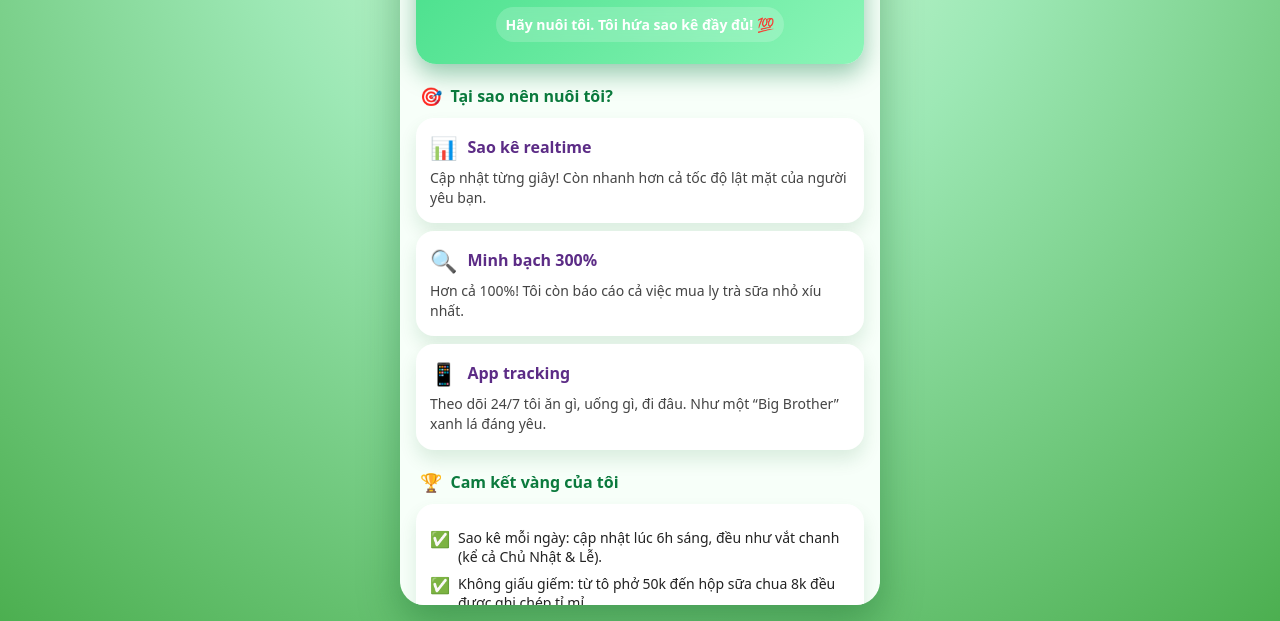
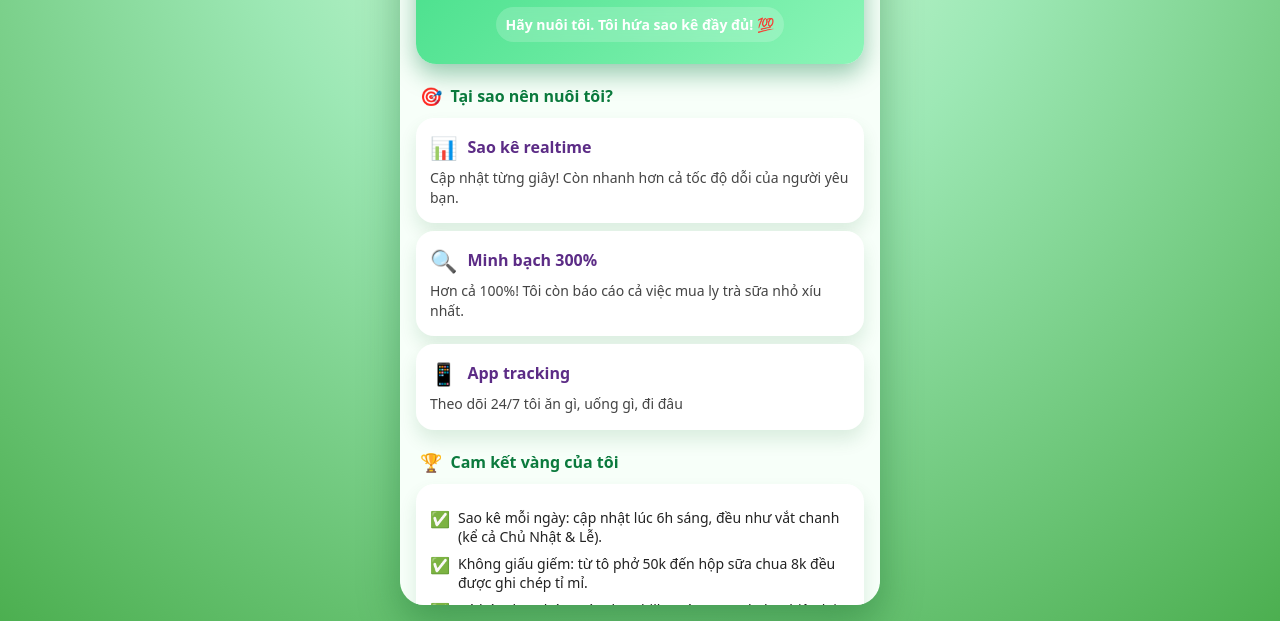
Before and after one commit to NgocBinhSTEM/Nuoi_toi, a plain HTML site: page index.html in a window 1280 px wide. Shown: the part 179-800 px from the top of the page. Drawn offline with Linux system fonts and the light colour scheme.

Commit message:
Update index.html

```diff
--- a/index.html
+++ b/index.html
@@ -410,7 +410,7 @@
           <div class="card-title" id="realtime-title">Sao kê realtime</div>
         </div>
         <p class="card-text" id="realtime-text">
-          Cập nhật từng giây! Còn nhanh hơn cả tốc độ lật mặt của người yêu bạn.
+          Cập nhật từng giây! Còn nhanh hơn cả tốc độ dỗi của người yêu bạn.
         </p>
       </div>
 
@@ -430,7 +430,7 @@
           <div class="card-title" id="app-track-title">App tracking</div>
         </div>
         <p class="card-text" id="app-track-text">
-          Theo dõi 24/7 tôi ăn gì, uống gì, đi đâu. Như một “Big Brother” xanh lá đáng yêu.
+          Theo dõi 24/7 tôi ăn gì, uống gì, đi đâu.
         </p>
       </div>
 
@@ -599,13 +599,13 @@
         "why-title": "Tại sao nên nuôi tôi?",
         "realtime-title": "Sao kê realtime",
         "realtime-text":
-          "Cập nhật từng giây! Còn nhanh hơn cả tốc độ lật mặt của người yêu bạn.",
+          "Cập nhật từng giây! Còn nhanh hơn cả tốc độ dỗi của người yêu bạn.",
         "transparent-title": "Minh bạch 300%",
         "transparent-text":
           "Hơn cả 100%! Tôi còn báo cáo cả việc mua ly trà sữa nhỏ xíu nhất.",
         "app-track-title": "App tracking",
         "app-track-text":
-          "Theo dõi 24/7 tôi ăn gì, uống gì, đi đâu. Như một “Big Brother” xanh lá đáng yêu.",
+          "Theo dõi 24/7 tôi ăn gì, uống gì, đi đâu",
         "commit-title": "Cam kết vàng của tôi",
         "commit-1":
           "Sao kê mỗi ngày: cập nhật lúc 6h sáng, đều như vắt chanh (kể cả Chủ Nhật & Lễ).",
@@ -652,7 +652,7 @@
           "More than 100%! I even log the tiniest milk-tea cup I buy.",
         "app-track-title": "App tracking",
         "app-track-text":
-          "24/7 log of what I eat, drink and where I go. A cute green “Big Brother”.",
+          "24/7 log of what I eat, drink and where I go.",
         "commit-title": "My golden commitments",
         "commit-1":
           "Daily report: refreshed at 6 a.m. sharp, including Sundays & holidays.",
```
